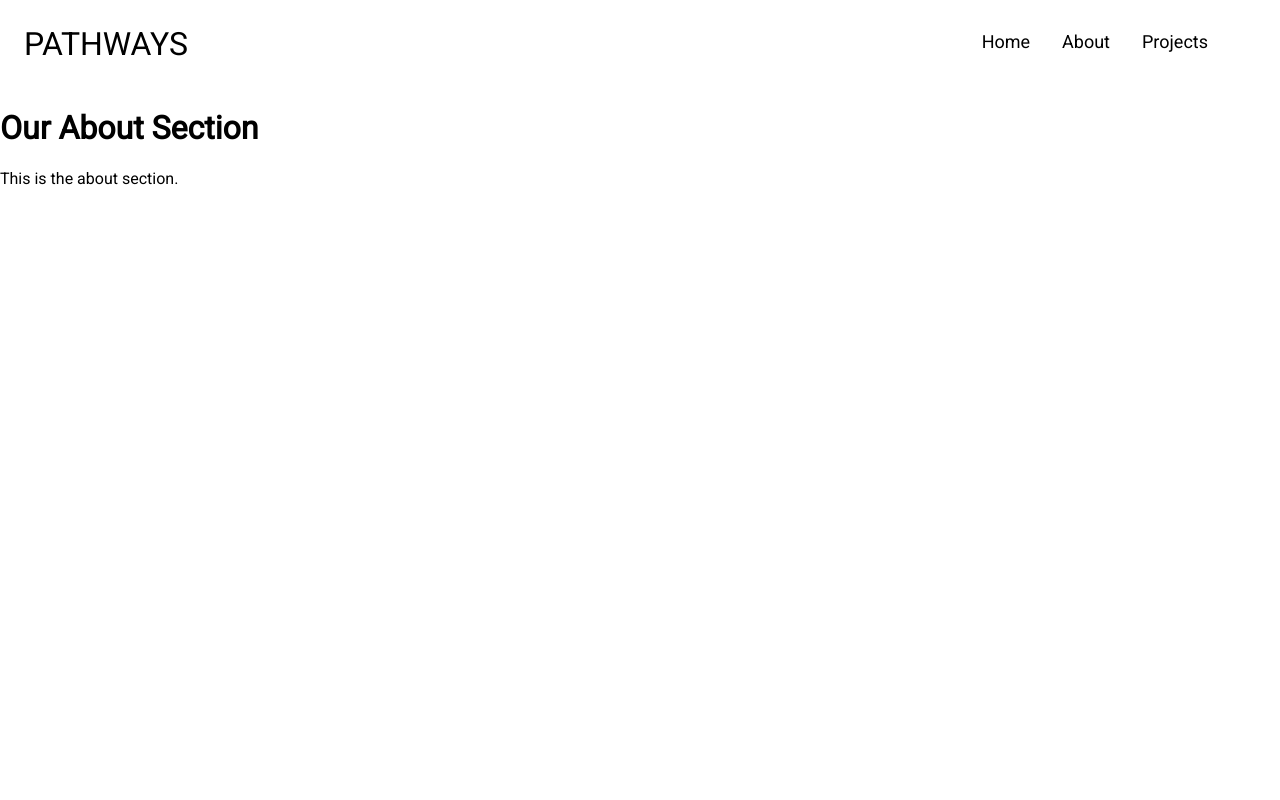
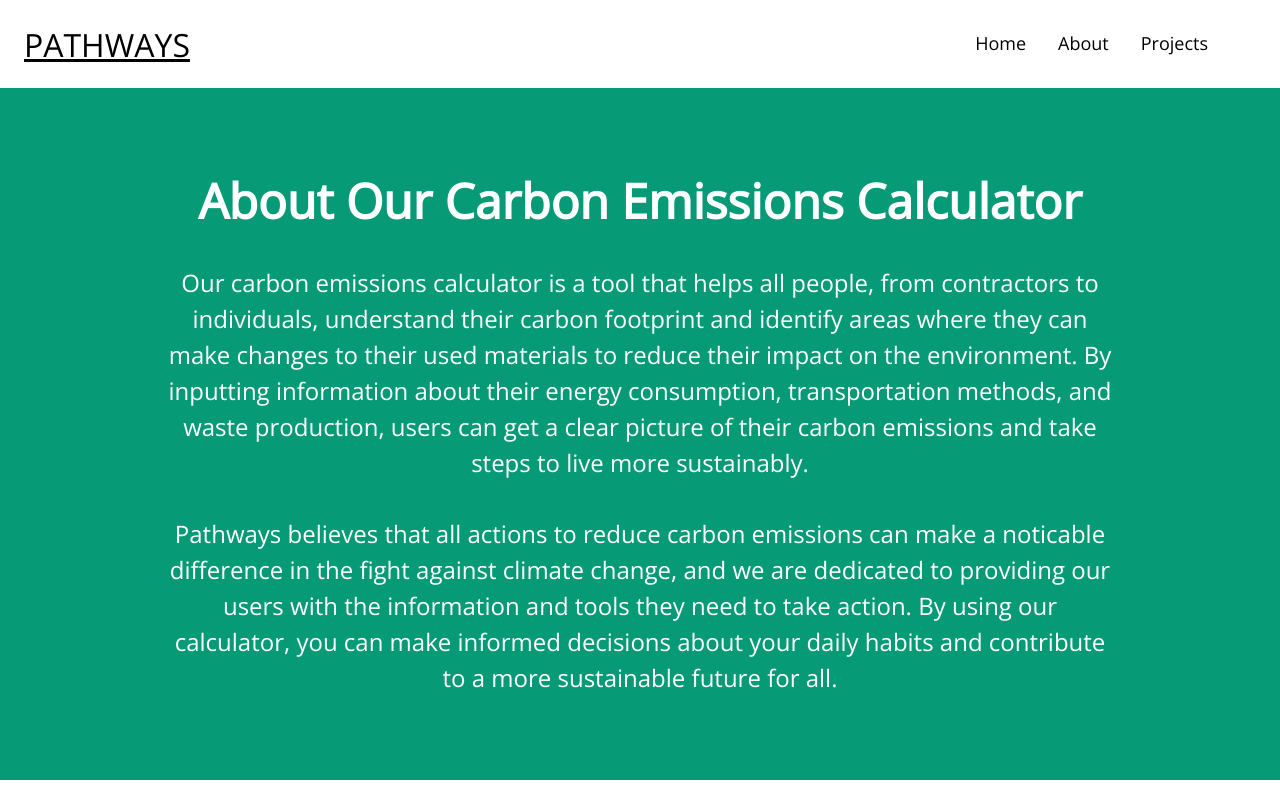
Before and after one commit to weblab-class/pathways-weblab, a React app: page /about in a window 1280 px wide. Built offline with nearby package versions, Linux system fonts and the light colour scheme; no server answers; the HTML template or start-up script is replaced by a standard one.

Commit message:
Made Pathways Logo clickable, started about page

```diff
--- a/client/src/components/modules/NavBar.css
+++ b/client/src/components/modules/NavBar.css
@@ -3,10 +3,9 @@
   background-color: var(--white);
   display: flex;
   justify-content: space-between;
-    align-items:center;
+  align-items: center;
   position: sticky;
   top: 0;
-
 }
 
 .NavBar-title {
@@ -41,3 +40,10 @@
 .NavBar-link.NavBar-login {
   border-radius: 10px;
 }
+
+.logo-text {
+  font-size: 2rem;
+  font-weight: bold;
+  color: #fff;
+  cursor: pointer;
+}
--- a/client/src/components/modules/NavBar.js
+++ b/client/src/components/modules/NavBar.js
@@ -13,7 +13,9 @@ const GOOGLE_CLIENT_ID = "765537002064-fhpam2p9f5j2fq2725v6racrpi67r2pc.apps.goo
 const NavBar = (props) => {
   return (
     <nav className="NavBar-container">
-      <div className="NavBar-title u-inlineBlock">PATHWAYS</div>
+      <Link to="/" className="NavBar-title u-inlineBlock">
+        PATHWAYS
+      </Link>
       <div className="NavBar-linkContainer">
         <Link to="/" className="NavBar-link">
           Home
@@ -24,7 +26,9 @@ const NavBar = (props) => {
         <Link to="/projects/" className="NavBar-link">
           Projects
         </Link>
-          <GoogleOAuthProvider clientId={"765537002064-fhpam2p9f5j2fq2725v6racrpi67r2pc.apps.googleusercontent.com"}>
+        <GoogleOAuthProvider
+          clientId={"765537002064-fhpam2p9f5j2fq2725v6racrpi67r2pc.apps.googleusercontent.com"}
+        >
           {props.userId ? (
             <button
               onClick={() => {
@@ -35,10 +39,15 @@ const NavBar = (props) => {
               Logout
             </button>
           ) : (
-            <GoogleLogin onSuccess={props.handleLogin} onError={(err) => console.log(err)} text={"signin"} size={"large"} shape={"circle"} />
+            <GoogleLogin
+              onSuccess={props.handleLogin}
+              onError={(err) => console.log(err)}
+              text={"signin"}
+              size={"large"}
+              shape={"circle"}
+            />
           )}
         </GoogleOAuthProvider>
-
       </div>
     </nav>
   );
--- a/client/src/components/pages/About.css
+++ b/client/src/components/pages/About.css
@@ -0,0 +1,36 @@
+.about-page-container {
+  display: flex;
+  flex-wrap: wrap;
+  align-items: center;
+  justify-content: center;
+  background-color: rgb(6, 154, 119);
+  color: #fff;
+  padding: 3rem;
+}
+
+.about-page-title {
+  font-size: 3rem;
+  font-weight: bold;
+  margin-bottom: 2rem;
+}
+
+.about-page-text {
+  font-size: 1.5rem;
+  line-height: 1.5;
+  text-align: center;
+  width: 80%;
+  margin: 0 auto;
+  margin-bottom: 2.2rem;
+}
+
+@media (max-width: 768px) {
+  .about-page-container {
+    flex-direction: column;
+  }
+  .about-page-title {
+    font-size: 2rem;
+  }
+  .about-page-text {
+    font-size: 1.2rem;
+  }
+}
--- a/client/src/components/pages/About.js
+++ b/client/src/components/pages/About.js
@@ -4,9 +4,23 @@ import "./About.css";
 
 const About = (props) => {
   return (
-    <div>
-      <h1>Our About Section</h1>
-      <p> This is the about section. </p>
+    <div className="about-page-container">
+      <h1 className="about-page-title">About Our Carbon Emissions Calculator</h1>
+      <p className="about-page-text">
+        Our carbon emissions calculator is a tool that helps all people, from contractors to
+        individuals, understand their carbon footprint and identify areas where they can make
+        changes to their used materials to reduce their impact on the environment. By inputting
+        information about their energy consumption, transportation methods, and waste production,
+        users can get a clear picture of their carbon emissions and take steps to live more
+        sustainably.
+      </p>
+      <p className="about-page-text">
+        Pathways believes that all actions to reduce carbon emissions can make a noticable
+        difference in the fight against climate change, and we are dedicated to providing our users
+        with the information and tools they need to take action. By using our calculator, you can
+        make informed decisions about your daily habits and contribute to a more sustainable future
+        for all.
+      </p>
     </div>
   );
 };
--- a/client/src/utilities.css
+++ b/client/src/utilities.css
@@ -15,7 +15,7 @@
 */
 
 /* TODO: REPLACE WITH YOUR OWN FONT! */
-@import url("https://fonts.googleapis.com/css?family=Roboto&display=swap");
+@import url("https://fonts.googleapis.com/css?family=Open+Sans&display=swap'");
 
 :root {
   --primary: #396dff;
@@ -34,7 +34,7 @@
 body {
   margin: 0;
   padding: 0;
-  font-family: "Roboto", sans-serif;
+  font-family: "Open Sans", sans-serif;
   font-weight: 300;
 }
 
```
Lines whose indentation alone changed are shown as unchanged.
